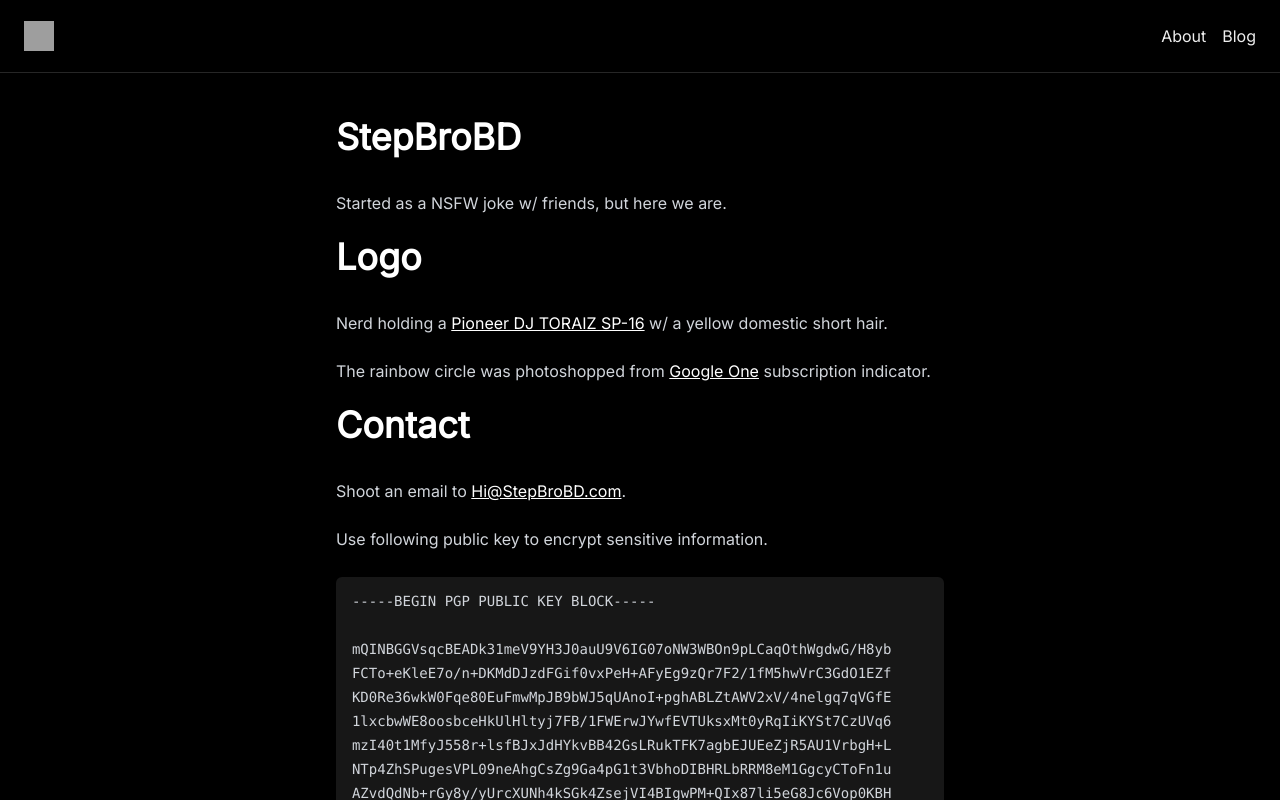
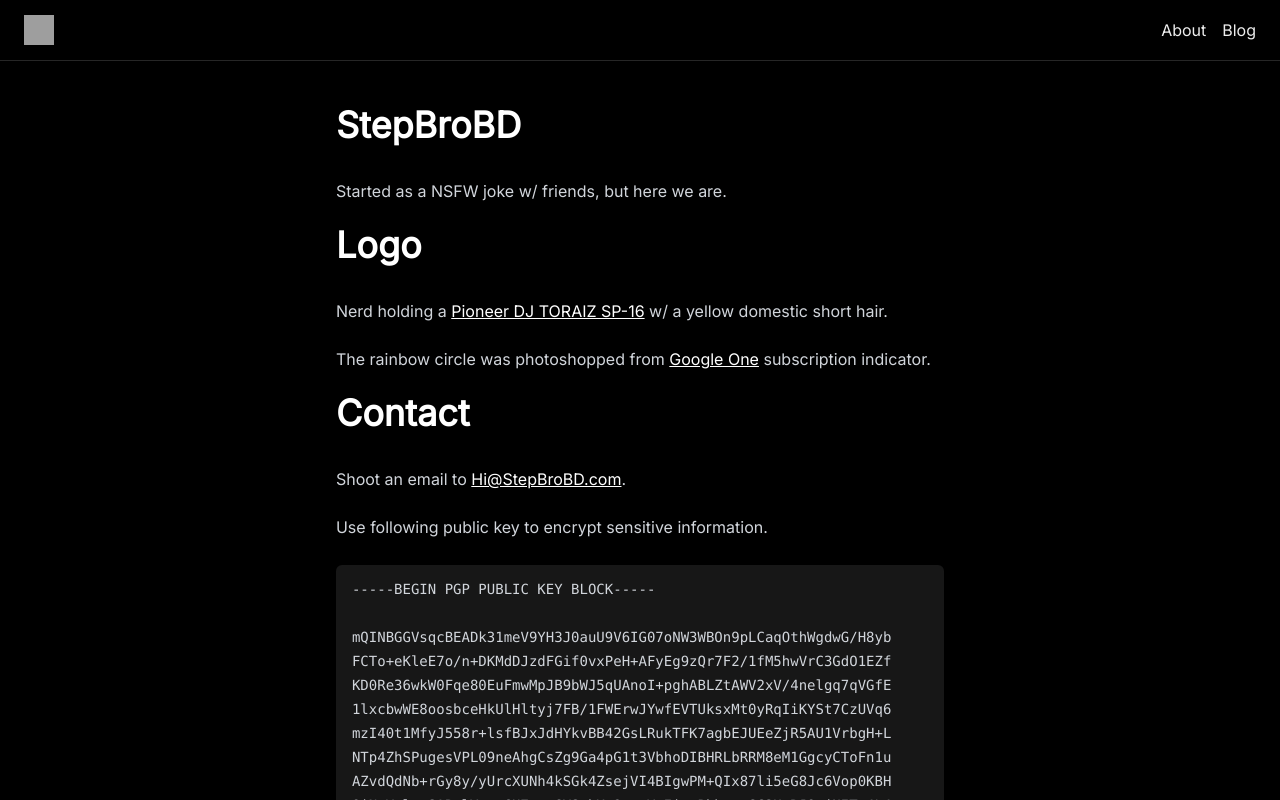
Before and after one commit to stepbrobd/stepbrobd, a Next.js app: page / in a window 1280 px wide. Shown: the top 800 px of the page. Built offline with nearby package versions, Linux system fonts and the light colour scheme; grey boxes are pictures that could not be loaded.

Commit message:
changed header padding size

```diff
--- a/src/components/header.tsx
+++ b/src/components/header.tsx
@@ -19,7 +19,7 @@ const Header = () => {
         <header className="sticky top-0 backdrop-filter backdrop-blur-sm bg-opacity-95 border-neutral-800 border-b-[1px]">
             <nav className="max-w-7xl mx-auto px-6">
                 <div
-                    className="w-full py-4 flex items-center justify-between">
+                    className="w-full py-2.5 flex items-center justify-between">
                     <div className="flex items-center">
                         <Link href="/">
                             <a>
```
